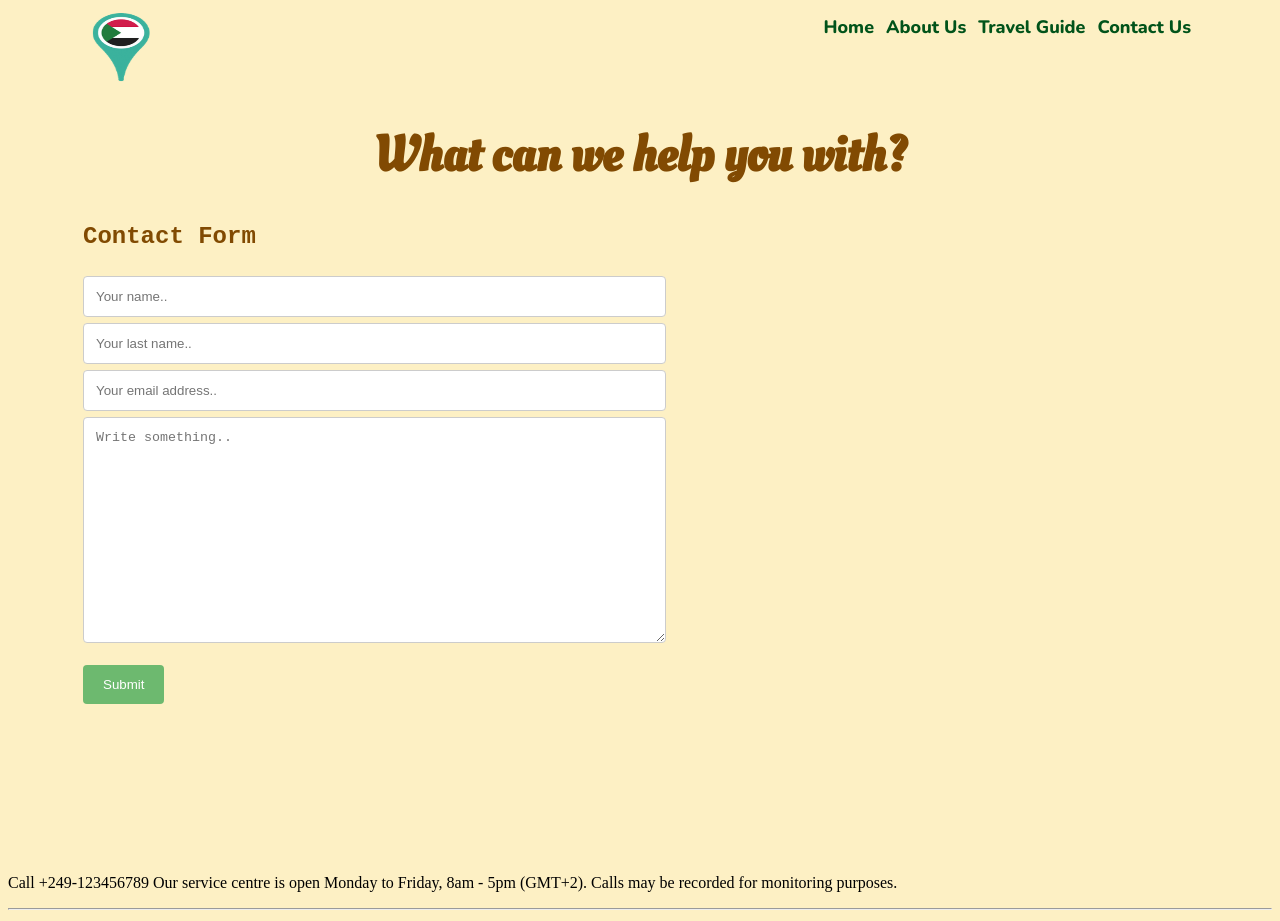
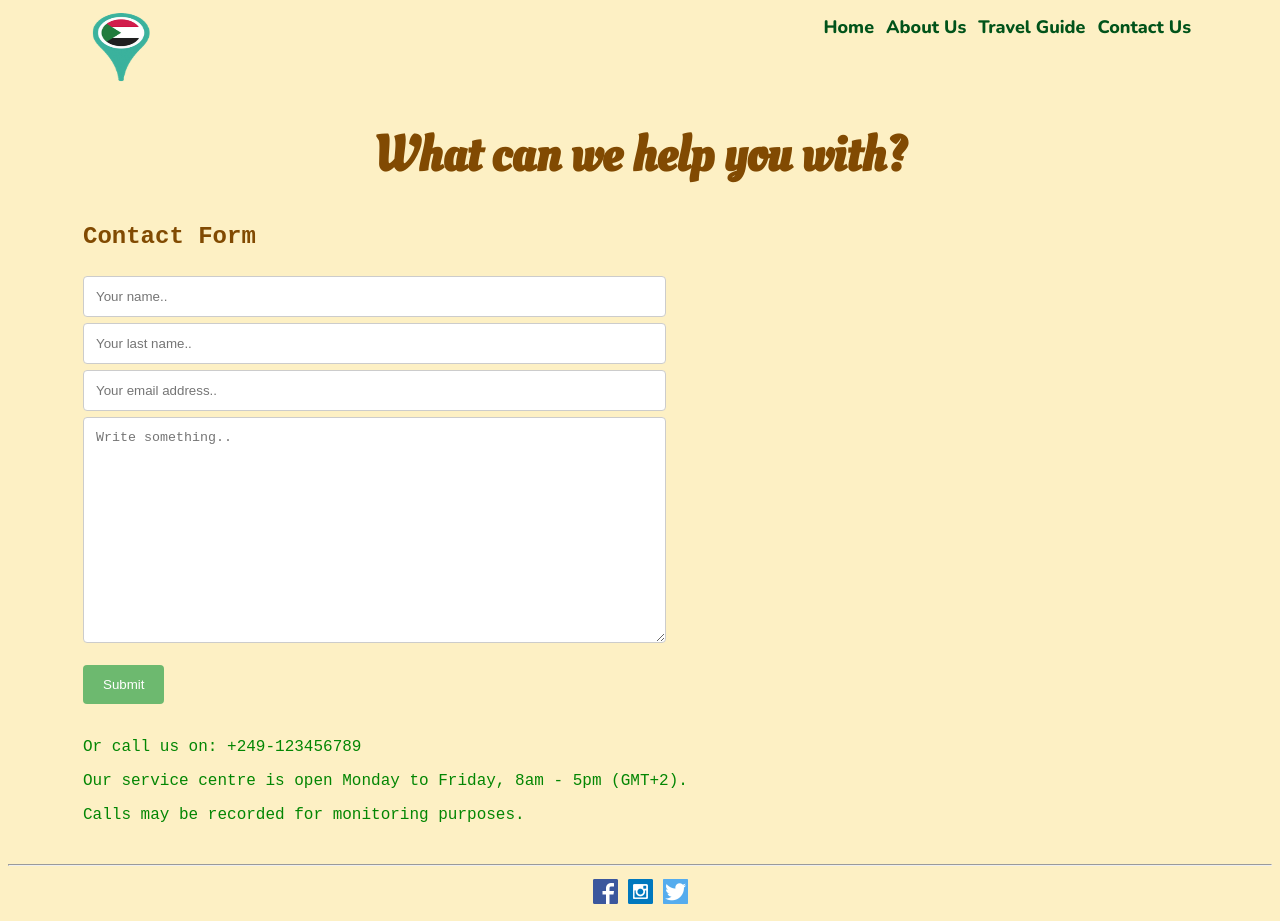
Before and after one commit to maryoud2000/projects, a plain HTML site: page contact.html in a window 1280 px wide. Drawn offline with nearby package versions, Linux system fonts and the light colour scheme.

Commit message:
initial commit

```diff
--- a/contact.html
+++ b/contact.html
@@ -26,33 +26,24 @@
 
     <h1>What can we help you with?</h1>
 
-
-
-
-
-
     <div class="contact">
         <div><h2>Contact Form</h2></div>
         <div class="form">
-
           <div class="info">
             <input type="text" id="fname" name="firstname" placeholder="Your name..">
           </div>
         </div>
         <div class="form">
-
           <div class="info">
             <input type="text" id="lname" name="lastname" placeholder="Your last name..">
           </div>
         </div>
         <div class="form">
-
           <div class="info">
             <input type="text" id="email" name="emailaddress" placeholder="Your email address..">
           </div>
         </div>
         <div class="form">
-
           <div class="info">
             <textarea id="subject" name="subject" placeholder="Write something.." style="height:200px"></textarea>
           </div>
@@ -61,23 +52,29 @@
         <div class="form">
           <input type="submit" value="Submit">
         </div>
+        <div class="call">
+          <br>
+          <p>Or call us on: +249-123456789</p>
 
+          <p>Our service centre is open Monday to Friday, 8am - 5pm (GMT+2).</p>
+
+          <p>Calls may be recorded for monitoring purposes.</p>
+        </div>
       </div>
-
-    <div>
-        <p>Call
-            +249-123456789
-
-            Our service centre is open Monday to Friday, 8am - 5pm (GMT+2).
-
-            Calls may be recorded for monitoring purposes.
-
-            </p>
-    </div>
 
     <hr>
 
-
+    <div id = "medialinks">
+      <div class="social">
+          <img src="/images/facebook_Button_50x50.png" alt="facebook" width="25" height="25">
+      </div>
+      <div class="social">
+          <img src="images/instagram_button_50x50.png" alt="instagram" width="25" height="25">
+      </div>
+      <div class="social">
+          <img src="images/twitter_Button_50x50.png" alt="tweeter" width="25" height="25">
+    </div>
+  </div>
 
 </body>
 </html>
--- a/main.css
+++ b/main.css
@@ -8,7 +8,6 @@ html {
 #logo{
     margin-left: 75px;
 }
-
 button {
     background-color: #fdf0c4;
     color: rgb(1, 83, 26);
@@ -18,20 +17,24 @@ button {
     font-family: 'Nunito', sans-serif;
     font-size: 18px;
 }
-
 button:hover {
     background-color: rgb(136, 187, 136);
 }
-
 #contact{
     margin-right: 75px;
 }
-
 h1{
     color: rgb(129, 74, 2);
     text-align: center;
     font-family: 'Oleo Script', cursive;
     font-size:50px;
+}
+#medialinks {
+    display: flex;
+    justify-content: center;
+}
+.social {
+    margin: 5px;
 }
 
 /*Designing home page*/
@@ -41,22 +44,26 @@ h1{
     width: 600px;
     border-radius: 8px;
 }
-
 .home_text {
     font-family: "Montserrat", Arial, "Helvetica Neue", Helvetica, sans-serif;
     color: rgb(129, 74, 2);
     text-align: justify;
-    padding: 50px 75px 40px 75px;
+    padding: 25px 75px 40px 75px;
 }
 
 /*Designing travel guide page*/
+.guide_text {
+    font-family: "Montserrat", Arial, "Helvetica Neue", Helvetica, sans-serif;
+    color: rgb(129, 74, 2);
+    text-align: justify;
+    padding: 0px 75px 5px 75px;
+}
 .guide-images {
     border: 1px solid #ccc;
     width: 25%;
     text-align: center;
     margin: 5px;
 }
-
 .guide-images:hover {
     border: 1px solid #777;
 }
@@ -72,13 +79,7 @@ h1{
     flex-wrap: wrap;
     justify-content: center;
     align-items: center;
-    margin-bottom: 40px;
-}
-.guide_text {
-    font-family: "Montserrat", Arial, "Helvetica Neue", Helvetica, sans-serif;
-    color: rgb(129, 74, 2);
-    text-align: justify;
-    padding: 0px 75px 5px 75px;
+    margin-bottom: 5px;
 }
 
 /*Designing about us page*/
@@ -98,7 +99,7 @@ h1{
 }
 
 /*Designing contact us page*/
-h2{
+h2 {
     color: rgb(129, 74, 2);
     text-align: left;
     font-family:'Courier New', Courier, monospace
@@ -127,9 +128,12 @@ h2{
 }
 
 .contact {
-     margin: 5px 75px 170px 75px;
+    margin: 5px 75px 40px 75px;
 }
-
+.call {
+    color: rgb(3, 134, 3);
+    font-family:'Courier New', Courier, monospace
+}
 /* Responsive layout - when the screen is less than 600px wide, make the two columns stack on top of each other instead of next to each other */
   @media screen and (max-width: 600px) {
   .info, input[type=submit] {
```
Also changed, not shown: about.html (+13 -0 lines), guide.html (+11 -16 lines), index.html (+12 -0 lines). Lines whose indentation alone changed are shown as unchanged.
